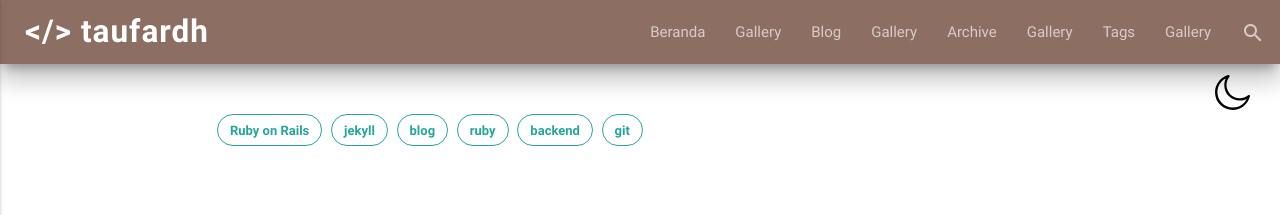
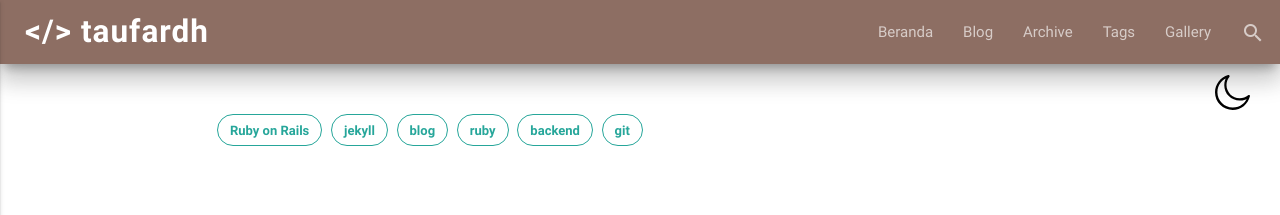
Before and after one commit to taufardh/old_project, a Jekyll site: the page built from tags.html, in a window 1280 px wide. Shown: the top 215 px of the page. Built offline with Jekyll 4.4.1, drawn with Linux system fonts in a browser that asks for light colours.

Commit message:
add dropdown menu

```diff
--- a/_includes/navbar.html
+++ b/_includes/navbar.html
@@ -10,8 +10,8 @@
           {% else %}
             <li><a href="{{ site.url }}{{ site.baseurl }}{{ link.url }}">{{ link.title }}</a></li>
           {% endif  %}
-          <li><a class='dropdown-trigger' href='#' data-target='dropdown-gallery'>Gallery</a></li>
         {% endfor %}
+        <li><a class='dropdown-trigger' href='#' data-target='dropdown-gallery'>Gallery</a></li>
         <li><a class="waves-effect" onclick="$('#modal1').modal('open');"><i class="material-icons">search</i></a></li>
       </ul>
       <ul id='dropdown-gallery' class='dropdown-content'>
```
